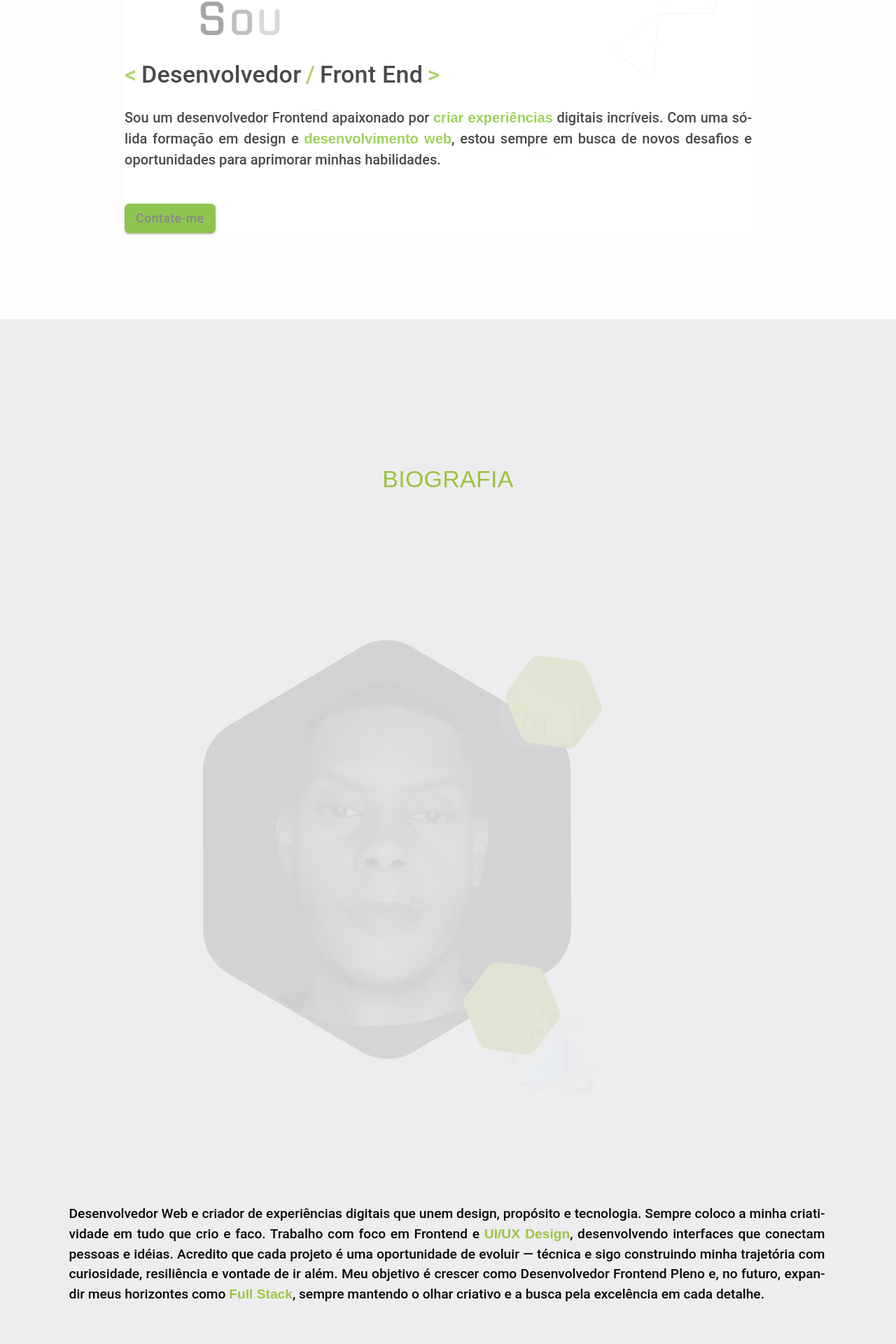
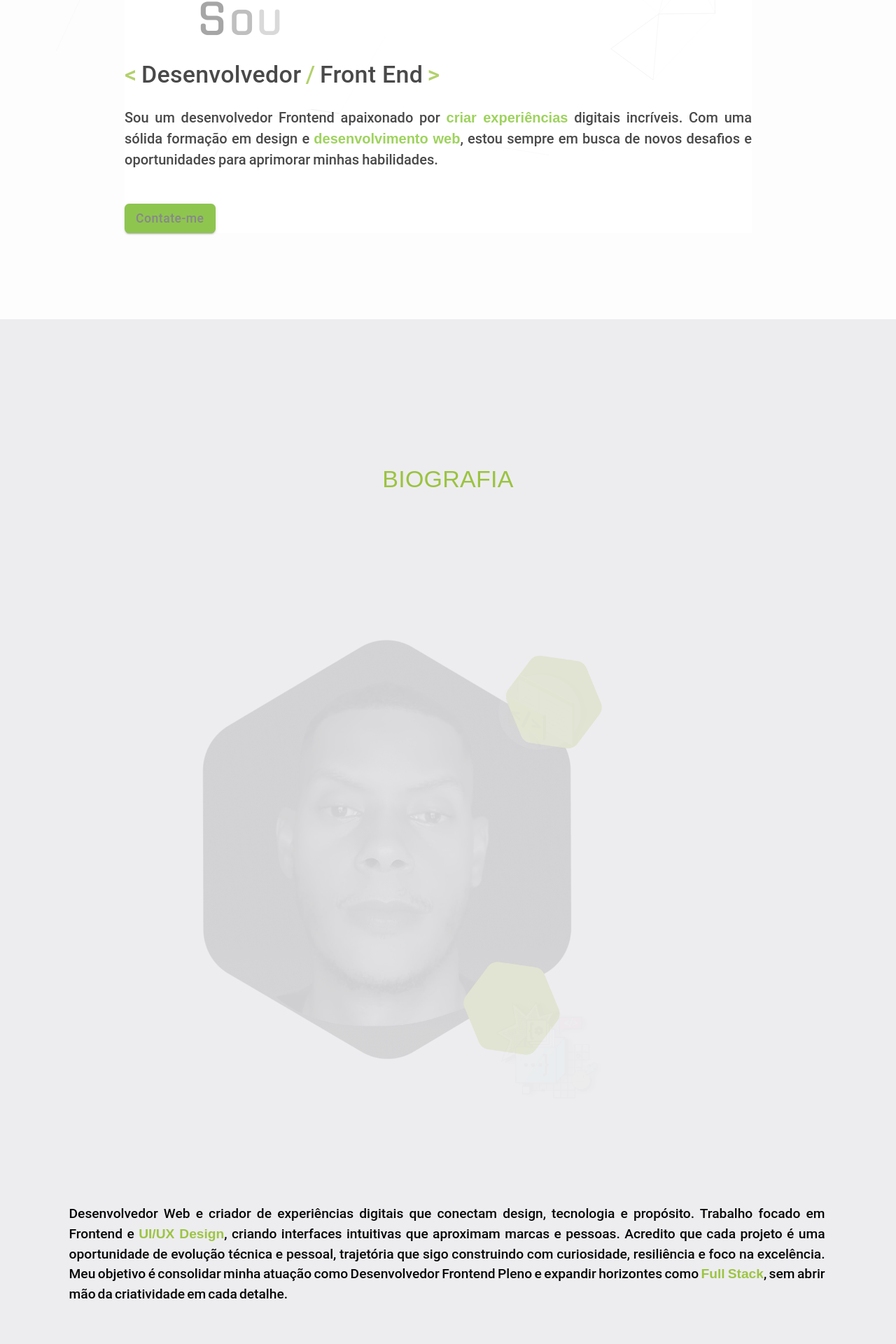
Before and after one commit to Lucasgarcc/garcia-dev, a Next.js app in the folder new-portfolio/: page / in a window 1280 px wide. Shown: the part 543-2463 px from the top of the page at 70% size. Built offline with nearby package versions, Linux system fonts and the light colour scheme; a web font is replaced by a local one.

Commit message:
style: padroniza texto justificado e corrige ortografia

```diff
--- a/new-portfolio/src/app/_components/ContactMe/ContactMe.tsx
+++ b/new-portfolio/src/app/_components/ContactMe/ContactMe.tsx
@@ -84,7 +84,7 @@ const ContactMe = () => {
                     <figure className={Styles.perfilIContainer}>
                         <Image className={Styles.perfilI}
                             src={PerfilI}
-                            alt={`Foto minha ${PerfilI}`}
+                            alt={`Foto minha`}
                             loading="lazy"
                             placeholder="blur"
                             style={{
--- a/new-portfolio/src/app/_components/ui/InteractiveGrid/InteractiveGrid.tsx
+++ b/new-portfolio/src/app/_components/ui/InteractiveGrid/InteractiveGrid.tsx
@@ -11,7 +11,7 @@ export const InteractiveGrid = ({ children, className }: { children?: React.Reac
         r: 145,
         g: 191,
         b: 39,
-        hex: "#91bf27"
+        hex: "var(--green-400)"
     };
 
     useEffect(() => {
@@ -31,7 +31,7 @@ export const InteractiveGrid = ({ children, className }: { children?: React.Reac
         let ripples: { x: number; y: number; radius: number; opacity: number }[] = [];
         const spacing = 22;
         const mouse = { x: -1000, y: -1000 };
-        let startTime = Date.now();
+        const startTime = Date.now();
 
         const init = () => {
             canvas.width = containerRef.current!.offsetWidth;
--- a/new-portfolio/src/app/home/components/AboutMe/AboutMe.module.css
+++ b/new-portfolio/src/app/home/components/AboutMe/AboutMe.module.css
@@ -30,13 +30,12 @@
 }
 
 .aboutContentText {
-    grid-area: 1 / 2 /3;
     display: flex;
     justify-content: center;
     align-items: center;
     gap: .5rem;
     flex-direction: column;
-    width: 500px;
+    width: 600px;
 }
 
 .containerHero {
@@ -93,8 +92,12 @@
 .aboutContentDescription {
     margin-top: 10rem;
     text-align: justify;
-    letter-spacing: normal;
-    hyphens: auto;
+    /* Força o navegador a distribuir o espaço entre as letras, e não só entre as palavras */
+    text-justify: inter-character;
+    word-spacing: -0.09em;
+    letter-spacing: 0;
+    hyphens: none;
+    word-break: normal;
     width: 100%;
     font-size: 1.2rem !important;
 }
--- a/new-portfolio/src/app/home/components/AboutMe/AboutMe.tsx
+++ b/new-portfolio/src/app/home/components/AboutMe/AboutMe.tsx
@@ -127,13 +127,10 @@ const AboutMe = () => {
                     </motion.div>
                     <div className={Styles.aboutContentText}>
                         <Typography className={Styles.aboutContentDescription} display={'block'} variant="body1" marginTop={5} fontWeight={450} maxWidth={'100%'} letterSpacing={0}>
-
-                            Desenvolvedor Web e criador de experiências digitais que unem design, propósito e tecnologia.
-                            Sempre coloco a minha criatividade em tudo que crio e faco.
-                            Trabalho com foco em Frontend e <strong className={Styles.aboutDatailsText}>UI/UX Design</strong>,  desenvolvendo interfaces que conectam pessoas e idéias.
-                            Acredito que cada projeto é uma oportunidade de evoluir — técnica e sigo construindo minha trajetória com curiosidade, resiliência e vontade de ir além.
-                            Meu objetivo é crescer como Desenvolvedor Frontend Pleno e, no futuro, expandir meus horizontes como <strong className={Styles.aboutDatailsText}>Full Stack</strong>, sempre mantendo o olhar criativo e a busca pela excelência em cada detalhe.
-
+                            Desenvolvedor Web e criador de experiências digitais que conectam design, tecnologia e propósito.
+                            Trabalho focado em Frontend e <strong className={Styles.aboutDatailsText}>UI/UX Design</strong>, criando interfaces intuitivas que aproximam marcas e pessoas.
+                            Acredito que cada projeto é uma oportunidade de evolução técnica e pessoal, trajetória que sigo construindo com curiosidade, resiliência e foco na excelência.
+                            Meu objetivo é consolidar minha atuação como Desenvolvedor Frontend Pleno e expandir horizontes como <strong className={Styles.aboutDatailsText}>Full Stack</strong>, sem abrir mão da criatividade em cada detalhe.
                         </Typography>
 
                         <motion.div
--- a/new-portfolio/src/app/home/components/Emphasis/Emphasis.module.css
+++ b/new-portfolio/src/app/home/components/Emphasis/Emphasis.module.css
@@ -27,14 +27,25 @@
 }
 
 .description {
+    width: 100%;
     text-align: justify;
-    hyphens: auto;
+    /* Força o navegador a distribuir o espaço entre as letras, e não só entre as palavras */
+    text-justify: inter-character;
+    word-spacing: -0.05em;
+    letter-spacing: 0;
+    hyphens: none;
+    word-break: normal;
 }
 
 @media screen and (max-width: 1568px) {
     .areaContainer {
         margin-top: 0rem;
     }
+
+    .description {
+        width: 100%;
+    }
+
 }
 
 @media screen and (max-width: 480px) {
--- a/new-portfolio/src/app/home/components/Emphasis/Emphasis.tsx
+++ b/new-portfolio/src/app/home/components/Emphasis/Emphasis.tsx
@@ -36,7 +36,8 @@ const Home = () => {
 
             <Typography className={Scene3D.description} variant="body1" display={'block'} fontWeight={450} fontSize={20} maxWidth={'100%'} marginBottom={4} letterSpacing={0} fontFamily={'var(--font-roboto)'}>
 
-                Sou um desenvolvedor Frontend apaixonado por <strong className={Scene3D.datails}>criar experiências</strong> digitais incríveis. Com uma sólida formação em design e <strong className={Scene3D.datails}>desenvolvimento web</strong>, estou sempre em busca de novos desafios e oportunidades para aprimorar minhas habilidades.
+                Sou um desenvolvedor Frontend apaixonado por <strong className={Scene3D.datails}>criar experiências</strong> digitais incríveis.
+                Com uma sólida formação em design e <strong className={Scene3D.datails}>desenvolvimento web</strong>, estou sempre em busca de novos desafios e oportunidades para aprimorar minhas habilidades.
 			</Typography>
             <Button variant="contained" sx={{
                     backgroundColor: 'var(--color-accent-button)',
--- a/new-portfolio/src/app/home/components/Timeline/Timeline.tsx
+++ b/new-portfolio/src/app/home/components/Timeline/Timeline.tsx
@@ -35,7 +35,7 @@ const timelineData = {
 		},
 		{
 			year: '2024 - 2024',
-			title: 'Jascript – ES6+',
+			title: 'Javascript – ES6+',
 			location: 'Rio de Janeiro - RJ / ORIGAMID',
 		},
 		{
@@ -45,7 +45,7 @@ const timelineData = {
 		},
 
 		{
-			year: '2024 - atual',
+			year: '2024 - 2025',
 			title: 'React',
 			location: 'Rio de Janeiro - RJ / ORIGAMID',
 		},
```
